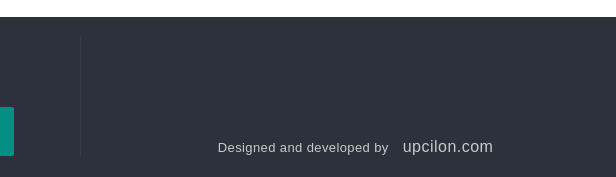
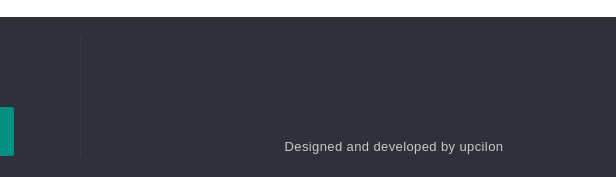
Before and after one commit to kaushikroy03/kalyani, a plain HTML site: page about.html in a window 1280 px wide. Shown: the part 1480-1657 px from the top of the page, 664-1280 px from the left. Drawn offline with nearby package versions, Linux system fonts and the light colour scheme.

Commit message:
Update about.html

```diff
--- a/about.html
+++ b/about.html
@@ -119,7 +119,7 @@
 			</ul>
 
 			<ul class="powered">
-				<li>Designed and developed by <a href="http://upcilon.com" target="_blank">upcilon.com</a></li>
+				<li>Designed and developed by upcilon</li>
 			</ul>
 		</footer>
 	</div>
```
